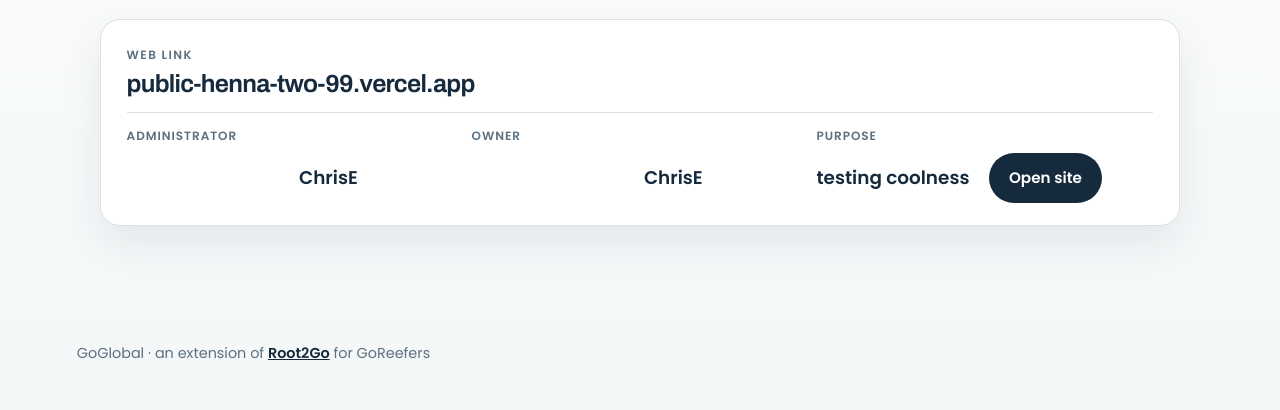
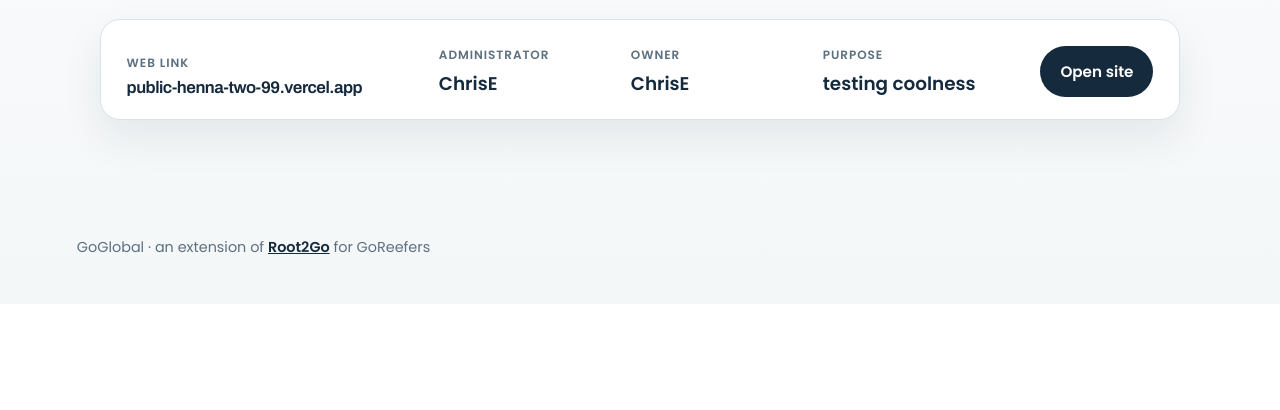
Before and after one commit to ZanieJ/GoNamibia2027, a plain HTML site: page index.html in a window 1280 px wide. Shown: the part 642-1052 px from the top of the page. After the commit the page ends 946 px from the top, so only its background shows below. Drawn offline with Linux system fonts and the light colour scheme.

Commit message:
Move the web link down onto the same row as the other labels.

```diff
--- a/index.html
+++ b/index.html
@@ -36,19 +36,23 @@
       </div>
 
       <article class="site-card">
-        <div class="site-card__top">
-          <p class="site-card__kicker">Web link</p>
-          <a class="site-card__url" href="https://public-henna-two-99.vercel.app">
-            public-henna-two-99.vercel.app
-          </a>
-        </div>
         <div class="meta">
-          <p class="meta__label meta__admin">Administrator</p>
-          <p class="meta__value meta__admin-name">ChrisE</p>
-          <p class="meta__label meta__owner">Owner</p>
-          <p class="meta__value meta__owner-name">ChrisE</p>
-          <p class="meta__label meta__purpose">Purpose</p>
-          <p class="meta__value meta__purpose-name">testing coolness</p>
+          <div>
+            <p class="meta__label">Web link</p>
+            <a class="site-card__url" href="https://public-henna-two-99.vercel.app">public-henna-two-99.vercel.app</a>
+          </div>
+          <div>
+            <p class="meta__label">Administrator</p>
+            <p class="meta__value">ChrisE</p>
+          </div>
+          <div>
+            <p class="meta__label">Owner</p>
+            <p class="meta__value">ChrisE</p>
+          </div>
+          <div>
+            <p class="meta__label">Purpose</p>
+            <p class="meta__value">testing coolness</p>
+          </div>
           <a class="button button--card" href="https://public-henna-two-99.vercel.app">Open site</a>
         </div>
       </article>
--- a/styles.css
+++ b/styles.css
@@ -175,24 +175,12 @@ h1 em {
   box-shadow: var(--shadow);
 }
 
-.site-card__top {
-  padding-bottom: 0.85rem;
-  border-bottom: 1px solid var(--line);
-}
-
-.site-card__kicker {
-  margin: 0 0 0.35rem;
-  color: var(--muted);
-  font-size: 0.75rem;
-  font-weight: 600;
-  letter-spacing: 0.12em;
-  text-transform: uppercase;
-}
-
 .site-card__url {
+  display: block;
+  margin-top: 0.35rem;
   color: var(--navy);
   font-family: Archivo, "Segoe UI", sans-serif;
-  font-size: clamp(1.2rem, 2vw, 1.55rem);
+  font-size: 1.05rem;
   font-weight: 650;
   letter-spacing: -0.03em;
   text-decoration: none;
@@ -210,12 +198,9 @@ h1 em {
 
 .meta {
   display: grid;
-  grid-template-columns: repeat(12, 1fr);
-  grid-template-rows: auto auto;
-  column-gap: 0.5rem;
-  row-gap: 0.45rem;
-  align-items: center;
-  margin: 0.9rem 0 0;
+  grid-template-columns: 1.7fr 1fr 1fr 1.15fr auto;
+  column-gap: 1.25rem;
+  align-items: end;
 }
 
 .meta__label {
@@ -228,22 +213,13 @@ h1 em {
 }
 
 .meta__value {
-  margin: 0;
+  margin: 0.35rem 0 0;
   font-size: 1.15rem;
   font-weight: 600;
 }
 
-.meta__admin { grid-column: 1 / 3; grid-row: 1; }
-.meta__admin-name { grid-column: 3 / 5; grid-row: 2; }
-.meta__owner { grid-column: 5 / 7; grid-row: 1; }
-.meta__owner-name { grid-column: 7 / 9; grid-row: 2; }
-.meta__purpose { grid-column: 9 / 11; grid-row: 1; }
-.meta__purpose-name { grid-column: 9 / 11; grid-row: 2; }
 .button--card {
-  grid-column: 11 / 13;
-  grid-row: 2;
   margin: 0;
-  justify-self: start;
 }
 
 .site-footer {
@@ -273,21 +249,7 @@ h1 em {
     display: block;
   }
 
-  .meta__label,
-  .meta__value,
-  .button--card {
-    grid-column: auto;
-    grid-row: auto;
-  }
-
-  .meta__label {
-    margin-top: 0.85rem;
-  }
-
-  .meta__value {
-    margin-top: 0.2rem;
-  }
-
+  .meta > div + div,
   .button--card {
     margin-top: 0.85rem;
   }
```
